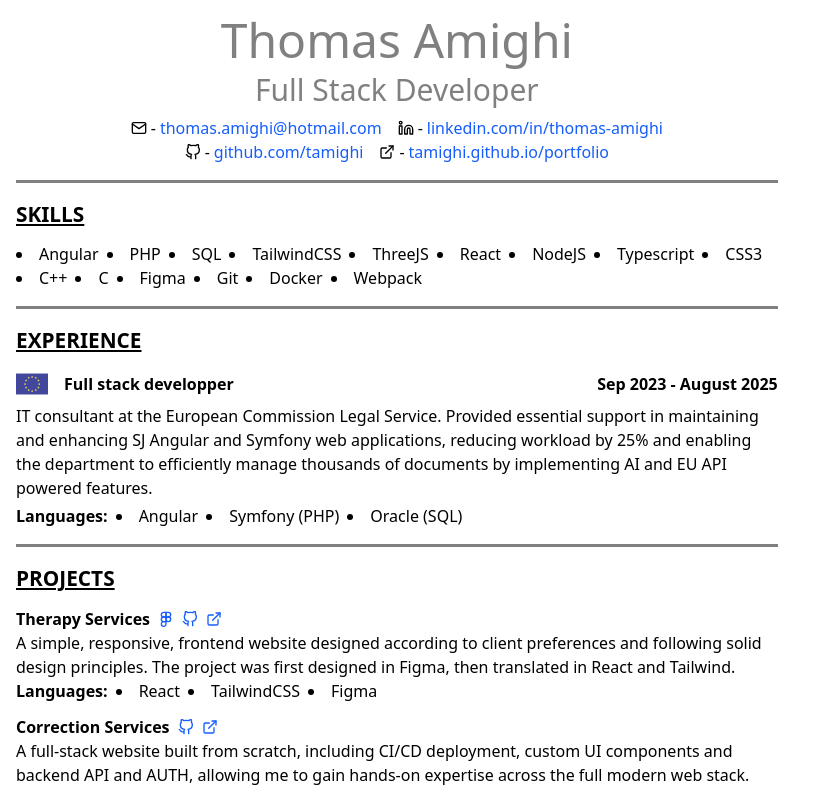
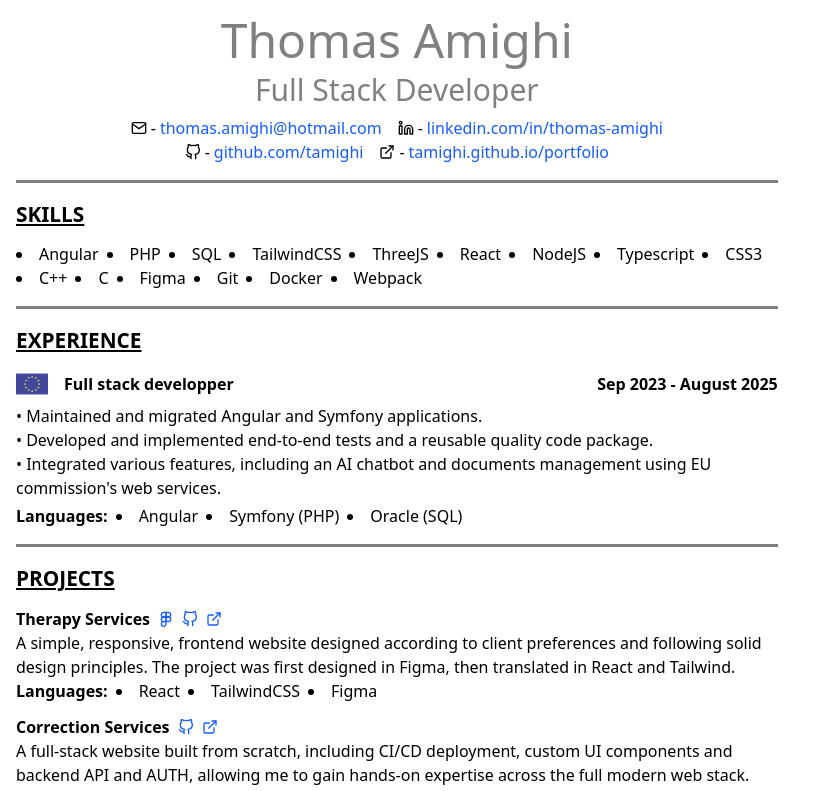
Before and after one commit to tamighi/cv-react, a React (Vite) app: page / in a window 1280 px wide. Shown: the top 791 px of the page, without its empty margins (0-825 px from the left). Built offline with nearby package versions, Linux system fonts and the light colour scheme.

Commit message:
experience improvements

```diff
--- a/src/assets/shared/constants/experiences.ts
+++ b/src/assets/shared/constants/experiences.ts
@@ -18,11 +18,11 @@ export const experiences = {
   SJeuropeanCommission: {
     title: "Full stack developper",
     period: "Sep 2023 - August 2025",
-    companyName: "European Comission",
+    companyName: "IT consultant at the European Commission Legal Service",
     icon: european_union,
-    description: `IT consultant at the European Commission Legal Service.
-
-Provided essential support in maintaining and enhancing SJ Angular and Symfony web applications, reducing workload by 25% and enabling the department to efficiently manage thousands of documents by implementing AI and EU API powered features.`,
+    description: `• Maintained and migrated Angular and Symfony applications.
+• Developed and implemented end-to-end tests and a reusable quality code package.
+• Integrated various features, including an AI chatbot and documents management using EU commission's web services.`,
     features: [
       "Angular & Symfony applications maintenance",
       "Testing & quality frameworks implementation",
--- a/src/main/Experience.tsx
+++ b/src/main/Experience.tsx
@@ -19,7 +19,7 @@ const Experience = () => {
           </div>
           <span className="font-bold">{experience.period}</span>
         </div>
-        <p>{experience.description}</p>
+        <p className="whitespace-break-spaces">{experience.description}</p>
         <div className="flex gap-2">
           <span className="font-semibold">Languages:</span>
           <BulletPoints bullets={experience.languages} />
```
